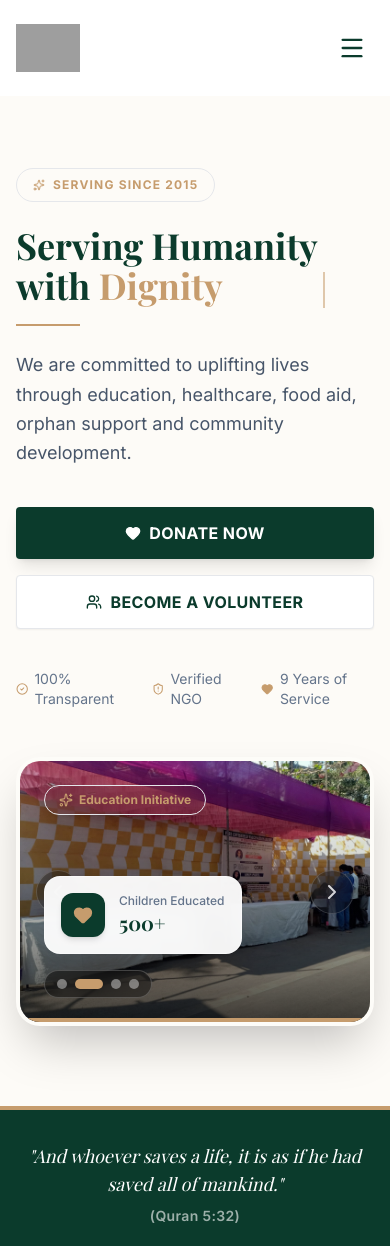
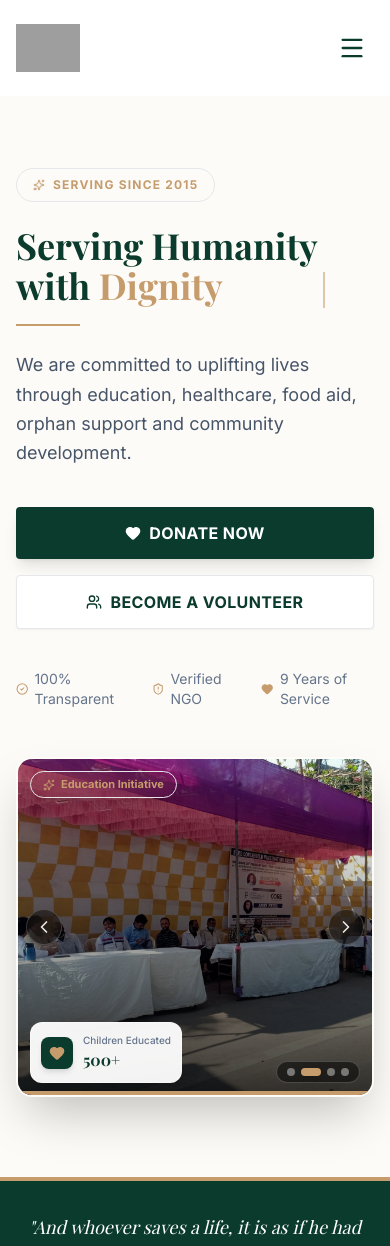
Before and after one commit to khanammad1235/al-aqdas-welfare, a React (Vite) app: page / in a window 390 px wide. Shown: the top 1246 px of the page. Built offline with nearby package versions, Linux system fonts and the light colour scheme; grey boxes are pictures that could not be loaded; a web font is replaced by a local one.

Commit message:
Fix mobile carousel layout spacing, element overlap, and add touch swipe gesture support

```diff
--- a/src/pages/Home.tsx
+++ b/src/pages/Home.tsx
@@ -238,6 +238,8 @@ function HeroCarousel({ heroImgRef }: { heroImgRef: React.RefObject<HTMLDivEleme
   const [slideIdx, setSlideIdx] = useState(0)
   const [isPlaying, setIsPlaying] = useState(true)
   const [isTransitioning, setIsTransitioning] = useState(false)
+  const [touchStart, setTouchStart] = useState<number | null>(null)
+  const [touchEnd, setTouchEnd] = useState<number | null>(null)
   const total = heroSlides.length
 
   const changeSlide = useCallback((nextIdx: number) => {
@@ -257,6 +259,30 @@ function HeroCarousel({ heroImgRef }: { heroImgRef: React.RefObject<HTMLDivEleme
     changeSlide((slideIdx - 1 + total) % total)
   }, [slideIdx, total, changeSlide])
 
+  // Touch swipe logic for mobile
+  const minSwipeDistance = 40
+
+  const handleTouchStart = (e: React.TouchEvent) => {
+    setTouchEnd(null)
+    setTouchStart(e.targetTouches[0].clientX)
+  }
+
+  const handleTouchMove = (e: React.TouchEvent) => {
+    setTouchEnd(e.targetTouches[0].clientX)
+  }
+
+  const handleTouchEnd = () => {
+    if (!touchStart || !touchEnd) return
+    const distance = touchStart - touchEnd
+    const isLeftSwipe = distance > minSwipeDistance
+    const isRightSwipe = distance < -minSwipeDistance
+    if (isLeftSwipe) {
+      nextSlide()
+    } else if (isRightSwipe) {
+      prevSlide()
+    }
+  }
+
   useEffect(() => {
     if (!isPlaying) return
     const interval = setInterval(nextSlide, 4500)
@@ -268,10 +294,13 @@ function HeroCarousel({ heroImgRef }: { heroImgRef: React.RefObject<HTMLDivEleme
   return (
     <div
       ref={heroImgRef}
-      className="relative rounded-3xl overflow-hidden shadow-2xl border-4 border-white/10 aspect-[4/3] lg:aspect-auto lg:h-[500px] group"
+      className="relative rounded-2xl sm:rounded-3xl overflow-hidden shadow-2xl border-2 sm:border-4 border-white/10 h-[340px] sm:h-[440px] lg:h-[500px] w-full group select-none touch-pan-y"
       style={{ transition: 'transform 0.15s ease-out' }}
       onMouseEnter={() => setIsPlaying(false)}
       onMouseLeave={() => setIsPlaying(true)}
+      onTouchStart={handleTouchStart}
+      onTouchMove={handleTouchMove}
+      onTouchEnd={handleTouchEnd}
     >
       {/* Background slide images */}
       {heroSlides.map((slide, idx) => (
@@ -287,60 +316,59 @@ function HeroCarousel({ heroImgRef }: { heroImgRef: React.RefObject<HTMLDivEleme
             src={slide.img}
             alt={slide.title}
             className="w-full h-full object-cover"
+            draggable={false}
           />
           {/* Subtle dark gradient overlay for text contrast */}
-          <div className="absolute inset-0 bg-gradient-to-t from-black/75 via-black/20 to-transparent" />
+          <div className="absolute inset-0 bg-gradient-to-t from-black/80 via-black/30 to-transparent" />
         </div>
       ))}
 
       {/* Slide Badge Tag at Top Left */}
-      <div className="absolute top-6 left-6 z-20 transition-all duration-500">
-        <span className="inline-flex items-center gap-1.5 bg-primary/90 backdrop-blur-md border border-accent/40 text-accent text-xs font-bold px-3.5 py-1.5 rounded-full shadow-lg">
-          <Sparkles className="w-3.5 h-3.5 text-accent" />
+      <div className="absolute top-3 left-3 sm:top-6 sm:left-6 z-20 transition-all duration-500">
+        <span className="inline-flex items-center gap-1.5 bg-primary/90 backdrop-blur-md border border-accent/40 text-accent text-[11px] sm:text-xs font-bold px-3 py-1 sm:px-3.5 sm:py-1.5 rounded-full shadow-lg">
+          <Sparkles className="w-3 h-3 sm:w-3.5 sm:h-3.5 text-accent" />
           {current.tag}
         </span>
       </div>
 
-
-
       {/* Chevron Navigation Arrows */}
       <button
         onClick={prevSlide}
-        className="absolute left-4 top-1/2 -translate-y-1/2 z-20 w-11 h-11 bg-black/30 hover:bg-primary/90 text-white rounded-full backdrop-blur-md border border-white/20 flex items-center justify-center transition-all duration-300 opacity-80 hover:opacity-100 hover:scale-110"
+        className="absolute left-2 sm:left-4 top-1/2 -translate-y-1/2 z-30 w-9 h-9 sm:w-11 sm:h-11 bg-black/40 hover:bg-primary/90 text-white rounded-full backdrop-blur-md border border-white/20 flex items-center justify-center transition-all duration-300 opacity-90 hover:opacity-100 hover:scale-110 active:scale-95"
         aria-label="Previous Slide"
       >
-        <ChevronLeft className="w-6 h-6" />
+        <ChevronLeft className="w-5 h-5 sm:w-6 sm:h-6 text-white" />
       </button>
       <button
         onClick={nextSlide}
-        className="absolute right-4 top-1/2 -translate-y-1/2 z-20 w-11 h-11 bg-black/30 hover:bg-primary/90 text-white rounded-full backdrop-blur-md border border-white/20 flex items-center justify-center transition-all duration-300 opacity-80 hover:opacity-100 hover:scale-110"
+        className="absolute right-2 sm:right-4 top-1/2 -translate-y-1/2 z-30 w-9 h-9 sm:w-11 sm:h-11 bg-black/40 hover:bg-primary/90 text-white rounded-full backdrop-blur-md border border-white/20 flex items-center justify-center transition-all duration-300 opacity-90 hover:opacity-100 hover:scale-110 active:scale-95"
         aria-label="Next Slide"
       >
-        <ChevronRight className="w-6 h-6" />
+        <ChevronRight className="w-5 h-5 sm:w-6 sm:h-6 text-white" />
       </button>
 
-      {/* Floating Animated Overlay Badge at Bottom Left */}
-      <div className="absolute bottom-6 left-6 right-6 z-20 flex flex-col sm:flex-row items-start sm:items-end justify-between gap-4">
-        <div className="bg-white/95 backdrop-blur-md rounded-2xl p-4 shadow-2xl border border-white/40 flex items-center gap-3.5 max-w-xs transition-all duration-500 hover:scale-105">
-          <div className="w-11 h-11 bg-primary rounded-xl flex items-center justify-center flex-shrink-0 shadow-md">
-            <Heart className="w-5 h-5 text-accent fill-current" />
+      {/* Floating Overlay Badge & Indicators at Bottom */}
+      <div className="absolute bottom-3 left-3 right-3 sm:bottom-6 sm:left-6 sm:right-6 z-20 flex flex-row items-end justify-between gap-2">
+        <div className="bg-white/95 backdrop-blur-md rounded-xl sm:rounded-2xl p-2.5 sm:p-4 shadow-xl border border-white/40 flex items-center gap-2.5 sm:gap-3.5 max-w-[190px] sm:max-w-xs transition-all duration-500 hover:scale-105">
+          <div className="w-8 h-8 sm:w-11 sm:h-11 bg-primary rounded-lg sm:rounded-xl flex items-center justify-center flex-shrink-0 shadow-md">
+            <Heart className="w-4 h-4 sm:w-5 sm:h-5 text-accent fill-current" />
           </div>
-          <div>
-            <p className="text-xs text-slate-500 font-medium">{current.badgeText}</p>
-            <p className="text-xl font-bold font-serif text-primary">{current.badgeVal}</p>
+          <div className="min-w-0">
+            <p className="text-[10px] sm:text-xs text-slate-500 font-medium truncate">{current.badgeText}</p>
+            <p className="text-base sm:text-xl font-bold font-serif text-primary">{current.badgeVal}</p>
           </div>
         </div>
 
         {/* Thumbnail Indicators */}
-        <div className="flex items-center gap-2 bg-black/40 backdrop-blur-md border border-white/20 px-3 py-2 rounded-full">
+        <div className="flex items-center gap-1.5 sm:gap-2 bg-black/50 backdrop-blur-md border border-white/20 px-2.5 py-1.5 sm:px-3 sm:py-2 rounded-full">
           {heroSlides.map((_, i) => (
             <button
               key={i}
               onClick={() => changeSlide(i)}
               className={`rounded-full transition-all duration-300 ${
                 i === slideIdx
-                  ? 'w-7 h-2.5 bg-accent shadow-md'
-                  : 'w-2.5 h-2.5 bg-white/40 hover:bg-white/70'
+                  ? 'w-5 sm:w-7 h-2 sm:h-2.5 bg-accent shadow-md'
+                  : 'w-2 sm:w-2.5 h-2 sm:h-2.5 bg-white/40 hover:bg-white/70'
               }`}
               title={`Go to slide ${i + 1}`}
             />
@@ -447,6 +475,8 @@ function CausesCarousel({ active }: { active: boolean }) {
   const [idx, setIdx] = useState(0)
   const [animating, setAnimating] = useState(false)
   const [direction, setDirection] = useState<'left' | 'right'>('right')
+  const [touchStart, setTouchStart] = useState<number | null>(null)
+  const [touchEnd, setTouchEnd] = useState<number | null>(null)
   const total = carouselCauses.length
 
   const go = useCallback((next: number, dir: 'left' | 'right') => {
@@ -462,6 +492,30 @@ function CausesCarousel({ active }: { active: boolean }) {
   const prev = () => go((idx - 1 + total) % total, 'left')
   const next = () => go((idx + 1) % total, 'right')
 
+  // Touch swipe logic for mobile
+  const minSwipeDistance = 40
+
+  const handleTouchStart = (e: React.TouchEvent) => {
+    setTouchEnd(null)
+    setTouchStart(e.targetTouches[0].clientX)
+  }
+
+  const handleTouchMove = (e: React.TouchEvent) => {
+    setTouchEnd(e.targetTouches[0].clientX)
+  }
+
+  const handleTouchEnd = () => {
+    if (!touchStart || !touchEnd) return
+    const distance = touchStart - touchEnd
+    const isLeftSwipe = distance > minSwipeDistance
+    const isRightSwipe = distance < -minSwipeDistance
+    if (isLeftSwipe) {
+      next()
+    } else if (isRightSwipe) {
+      prev()
+    }
+  }
+
   // Auto-advance
   useEffect(() => {
     if (!active) return
@@ -471,9 +525,13 @@ function CausesCarousel({ active }: { active: boolean }) {
 
   const cause = carouselCauses[idx]
 
-
   return (
-    <div className="relative overflow-hidden rounded-2xl border border-white/10 bg-secondary/30 backdrop-blur-sm shadow-2xl">
+    <div
+      className="relative overflow-hidden rounded-2xl border border-white/10 bg-secondary/30 backdrop-blur-sm shadow-2xl select-none touch-pan-y"
+      onTouchStart={handleTouchStart}
+      onTouchMove={handleTouchMove}
+      onTouchEnd={handleTouchEnd}
+    >
       {/* Image */}
       <div className="relative h-52 overflow-hidden">
         <img
```
